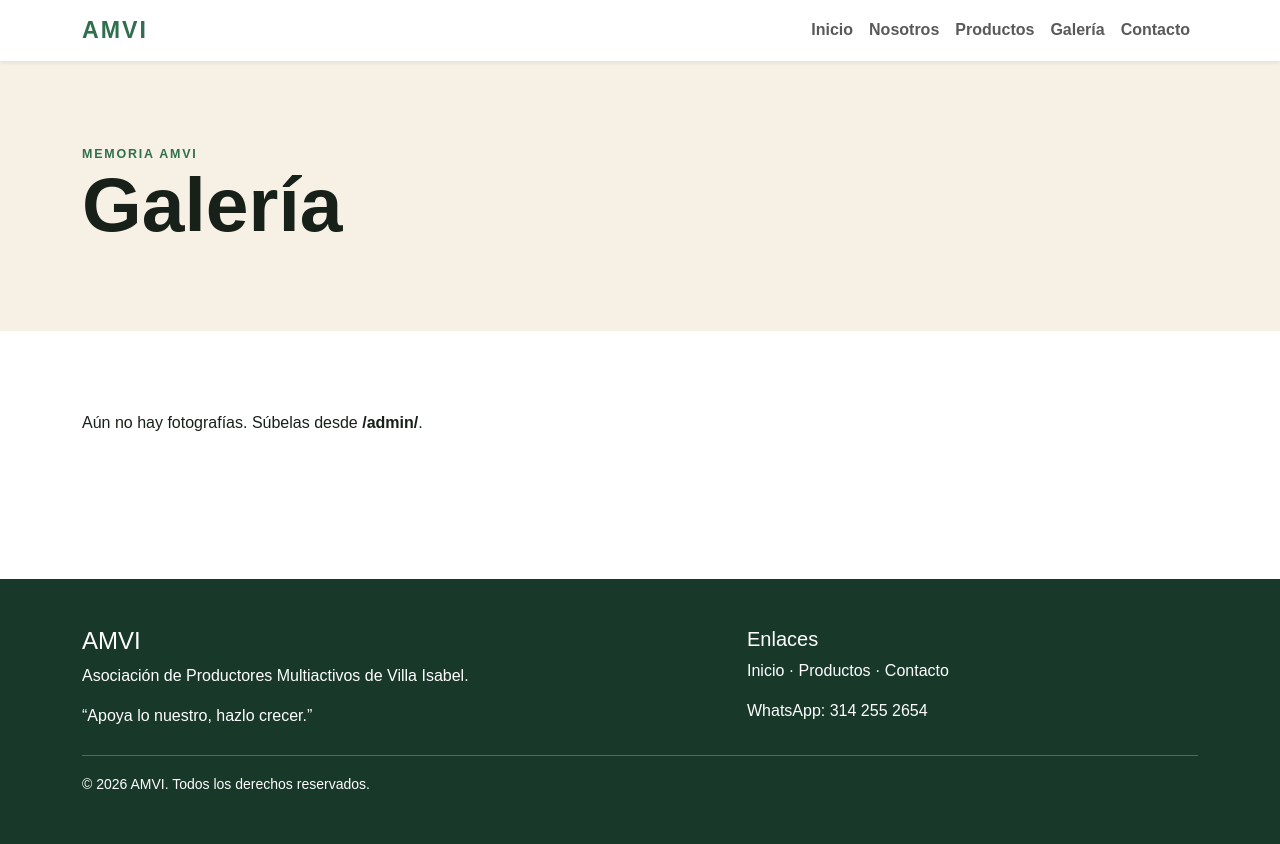
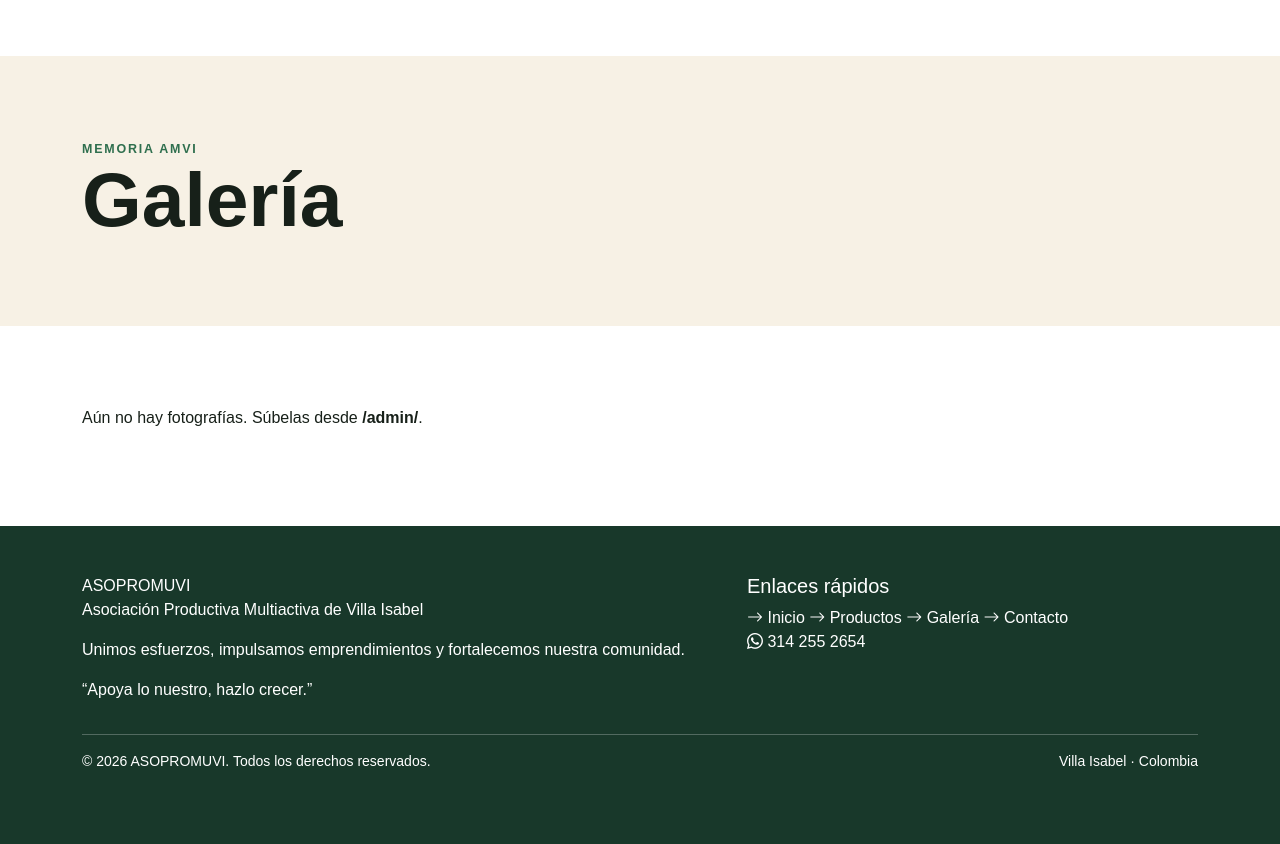
Before and after one commit to miguelparedesnoya-beep/amvi, a Django app: page /galeria/ in a window 1280 px wide. After the commit the page ends 766 px from the top, so only its background shows below. Run offline with Django 4.2, Linux system fonts and the light colour scheme; data that the repository does not hold is empty.

Commit message:
Update base.html

```diff
--- a/publicaciones/templates/publicaciones/base.html
+++ b/publicaciones/templates/publicaciones/base.html
@@ -4,36 +4,293 @@
 <head>
     <meta charset="utf-8">
     <meta name="viewport" content="width=device-width, initial-scale=1">
-<title>{% block title %}AMVI{% endblock %}</title>
-<link href="https://cdn.jsdelivr.net/npm/bootstrap@5.3.3/dist/css/bootstrap.min.css" rel="stylesheet">
-<link rel="stylesheet" href="{% static 'publicaciones/css/estilos.css' %}">
+
+    <meta name="theme-color" content="#07131f">
+
+    <meta name="description"
+          content="ASOPROMUVI - Asociación Productiva Multiactiva de Villa Isabel">
+
+    <title>{% block title %}ASOPROMUVI{% endblock %}</title>
+
+    <!-- Bootstrap -->
+    <link
+        href="https://cdn.jsdelivr.net/npm/bootstrap@5.3.3/dist/css/bootstrap.min.css"
+        rel="stylesheet">
+
+    <!-- Bootstrap Icons -->
+    <link
+        rel="stylesheet"
+        href="https://cdn.jsdelivr.net/npm/bootstrap-icons@1.11.3/font/bootstrap-icons.min.css">
+
+    <!-- CSS ASOPROMUVI -->
+    <link
+        rel="stylesheet"
+        href="{% static 'publicaciones/css/estilos.css' %}">
 </head>
+
 <body>
-<nav class="navbar navbar-expand-lg navbar-light bg-white sticky-top shadow-sm">
+
+<!-- ================= NAVBAR ================= -->
+
+<nav class="navbar navbar-expand-lg navbar-dark site-navbar sticky-top">
+
     <div class="container">
-<a class="navbar-brand fw-bold" href="{% url 'inicio' %}"><span class="brand-mark">AMVI</span></a>
-<button class="navbar-toggler" type="button" data-bs-toggle="collapse" data-bs-target="#nav"><span class="navbar-toggler-icon"></span></button>
-<div class="collapse navbar-collapse" id="nav">
-<ul class="navbar-nav ms-auto">
-<li class="nav-item"><a class="nav-link" href="{% url 'inicio' %}">Inicio</a></li>
-<li class="nav-item"><a class="nav-link" href="{% url 'nosotros' %}">Nosotros</a></li>
-<li class="nav-item"><a class="nav-link" href="{% url 'productos' %}">Productos</a></li>
-<li class="nav-item"><a class="nav-link" href="{% url 'galeria' %}">Galería</a></li>
-<li class="nav-item"><a class="nav-link" href="{% url 'contacto' %}">Contacto</a></li>
+
+        <a class="navbar-brand brand"
+           href="{% url 'inicio' %}"
+           aria-label="ASOPROMUVI - Inicio">
+
+            <span class="brand-logo">
+                A
+            </span>
+
+            <span class="brand-text">
+
+                <strong>ASOPROMUVI</strong>
+
+                <small>
+                    Villa Isabel
+                </small>
+
+            </span>
+
+        </a>
+
+
+        <button
+            class="navbar-toggler nav-action"
+            type="button"
+            data-bs-toggle="collapse"
+            data-bs-target="#nav"
+            aria-controls="nav"
+            aria-expanded="false"
+            aria-label="Abrir menú">
+
+            <span class="navbar-toggler-icon"></span>
+
+        </button>
+
+
+        <div
+            class="collapse navbar-collapse"
+            id="nav">
+
+            <ul class="navbar-nav ms-auto align-items-lg-center gap-lg-2">
+
+                <li class="nav-item">
+
+                    <a
+                        class="nav-link {% if request.resolver_match.url_name == 'inicio' %}active{% endif %}"
+                        href="{% url 'inicio' %}">
+
+                        <i class="bi bi-house-door"></i>
+
+                        Inicio
+
+                    </a>
+
+                </li>
+
+
+                <li class="nav-item">
+
+                    <a
+                        class="nav-link {% if request.resolver_match.url_name == 'nosotros' %}active{% endif %}"
+                        href="{% url 'nosotros' %}">
+
+                        <i class="bi bi-people"></i>
+
+                        Nosotros
+
+                    </a>
+
+                </li>
+
+
+                <li class="nav-item">
+
+                    <a
+                        class="nav-link {% if request.resolver_match.url_name == 'productos' %}active{% endif %}"
+                        href="{% url 'productos' %}">
+
+                        <i class="bi bi-bag"></i>
+
+                        Productos
+
+                    </a>
+
+                </li>
+
+
+                <li class="nav-item">
+
+                    <a
+                        class="nav-link {% if request.resolver_match.url_name == 'galeria' %}active{% endif %}"
+                        href="{% url 'galeria' %}">
+
+                        <i class="bi bi-images"></i>
+
+                        Galería
+
+                    </a>
+
+                </li>
+
+
+                <li class="nav-item">
+
+                    <a
+                        class="nav-link {% if request.resolver_match.url_name == 'contacto' %}active{% endif %}"
+                        href="{% url 'contacto' %}">
+
+                        <i class="bi bi-chat-dots"></i>
+
+                        Contacto
+
+                    </a>
+
+                </li>
+
             </ul>
+
         </div>
+
     </div>
+
 </nav>
-<main>{% block content %}{% endblock %}</main>
-<footer class="footer mt-5">
+
+
+<!-- ================= CONTENIDO ================= -->
+
+<main>
+
+    {% block content %}
+
+    {% endblock %}
+
+</main>
+
+
+<!-- ================= FOOTER ================= -->
+
+<footer class="footer">
+
     <div class="container py-5">
+
         <div class="row g-4">
-<div class="col-md-7"><h4>AMVI</h4><p>Asociación de Productores Multiactivos de Villa Isabel.</p><p class="mb-0">“Apoya lo nuestro, hazlo crecer.”</p></div>
-<div class="col-md-5"><h5>Enlaces</h5><p><a href="{% url 'inicio' %}">Inicio</a> · <a href="{% url 'productos' %}">Productos</a> · <a href="{% url 'contacto' %}">Contacto</a></p><p>WhatsApp: 314 255 2654</p></div>
+
+            <div class="col-lg-7">
+
+                <div class="footer-brand">
+                    ASOPROMUVI
                 </div>
-<hr><small>© 2026 AMVI. Todos los derechos reservados.</small>
+
+                <p class="footer-title">
+
+                    Asociación Productiva Multiactiva
+                    de Villa Isabel
+
+                </p>
+
+                <p class="footer-text">
+
+                    Unimos esfuerzos, impulsamos
+                    emprendimientos y fortalecemos
+                    nuestra comunidad.
+
+                </p>
+
+                <p class="footer-motto">
+
+                    “Apoya lo nuestro, hazlo crecer.”
+
+                </p>
+
             </div>
+
+
+            <div class="col-lg-5">
+
+                <h5>
+                    Enlaces rápidos
+                </h5>
+
+
+                <div class="footer-links">
+
+                    <a href="{% url 'inicio' %}">
+                        <i class="bi bi-arrow-right"></i>
+                        Inicio
+                    </a>
+
+                    <a href="{% url 'productos' %}">
+                        <i class="bi bi-arrow-right"></i>
+                        Productos
+                    </a>
+
+                    <a href="{% url 'galeria' %}">
+                        <i class="bi bi-arrow-right"></i>
+                        Galería
+                    </a>
+
+                    <a href="{% url 'contacto' %}">
+                        <i class="bi bi-arrow-right"></i>
+                        Contacto
+                    </a>
+
+                </div>
+
+
+                <a
+                    class="footer-whatsapp"
+                    target="_blank"
+                    rel="noopener"
+                    href="https://wa.me/573142552654?text=Hola%20ASOPROMUVI,%20quiero%20recibir%20información.">
+
+                    <i class="bi bi-whatsapp"></i>
+
+                    314 255 2654
+
+                </a>
+
+            </div>
+
+        </div>
+
+
+        <hr>
+
+
+        <div class="d-flex flex-column flex-md-row justify-content-between gap-2">
+
+            <small>
+                © 2026 ASOPROMUVI.
+                Todos los derechos reservados.
+            </small>
+
+            <small>
+                Villa Isabel · Colombia
+            </small>
+
+        </div>
+
+    </div>
+
 </footer>
-<script src="https://cdn.jsdelivr.net/npm/bootstrap@5.3.3/dist/js/bootstrap.bundle.min.js"></script>
-<script src="{% static 'publicaciones/js/script.js' %}"></script>
-</body></html>
+
+
+<!-- Bootstrap JS -->
+
+<script
+    src="https://cdn.jsdelivr.net/npm/bootstrap@5.3.3/dist/js/bootstrap.bundle.min.js">
+</script>
+
+
+<!-- JavaScript ASOPROMUVI -->
+
+<script
+    src="{% static 'publicaciones/js/script.js' %}">
+</script>
+
+</body>
+</html>
```
Lines whose indentation alone changed are shown as unchanged.
